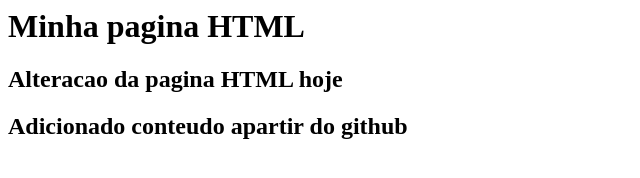
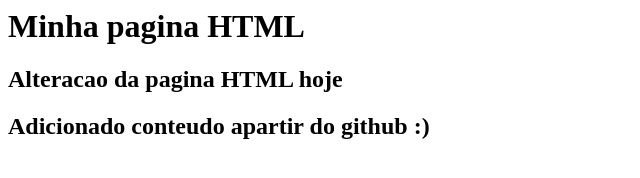
Before and after one commit to BlackCiderBr/gama-no-hithub, a plain HTML site: page index.html in a window 1280 px wide. Shown: the full height of the page, 0-640 px from the left. Drawn offline with Linux system fonts and the light colour scheme.

Commit message:
Alterado apartir do github

```diff
--- a/index.html
+++ b/index.html
@@ -2,6 +2,6 @@
     <body>
          <h1> Minha pagina HTML </h1>
          <h2> Alteracao da pagina HTML hoje </h2>
-        <h2> Adicionado conteudo apartir do github </h2>
+        <h2> Adicionado conteudo apartir do github :) </h2>
     </body>
 </html>
```
